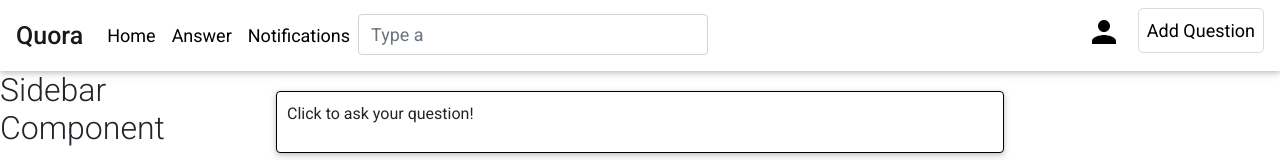
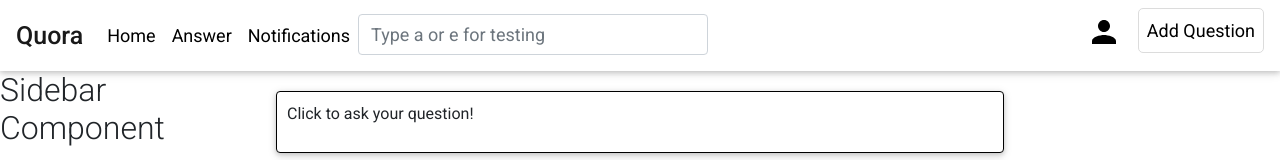
Before and after one commit to chingu-voyage6/Geckos-Team-12, a React (Create React App) app: page / in a window 1280 px wide. Shown: the top 160 px of the page. Built offline with nearby package versions, Linux system fonts and the light colour scheme.

Commit message:
some Changes

```diff
--- a/src/components/Search.js
+++ b/src/components/Search.js
@@ -33,14 +33,18 @@ const Search = () => {
                         <input
                             {...getInputProps({
                                 isOpen,
-                                placeholder: 'Type a'
+                                placeholder: 'Type a or e for testing'
                             })}
                             className="form-control"
                         />
 
                         {isOpen ? (
                             <div className="searchStyle">
-                                {items.filter(item => !inputValue || item.value.includes(inputValue))
+                                {items.filter(
+                                    item =>
+                                        !inputValue ||
+                                        item.value.toLowerCase().includes(inputValue.toLowerCase())
+                                )
                                 .map((item,index)=>(
 
                                     <DropdownItem
--- a/src/styles/nav.css
+++ b/src/styles/nav.css
@@ -27,6 +27,7 @@
     position: absolute;
     width: 350px;
     border: 1px solid lightgray;
+    z-index: 9;
 }
 
 .button {
```
